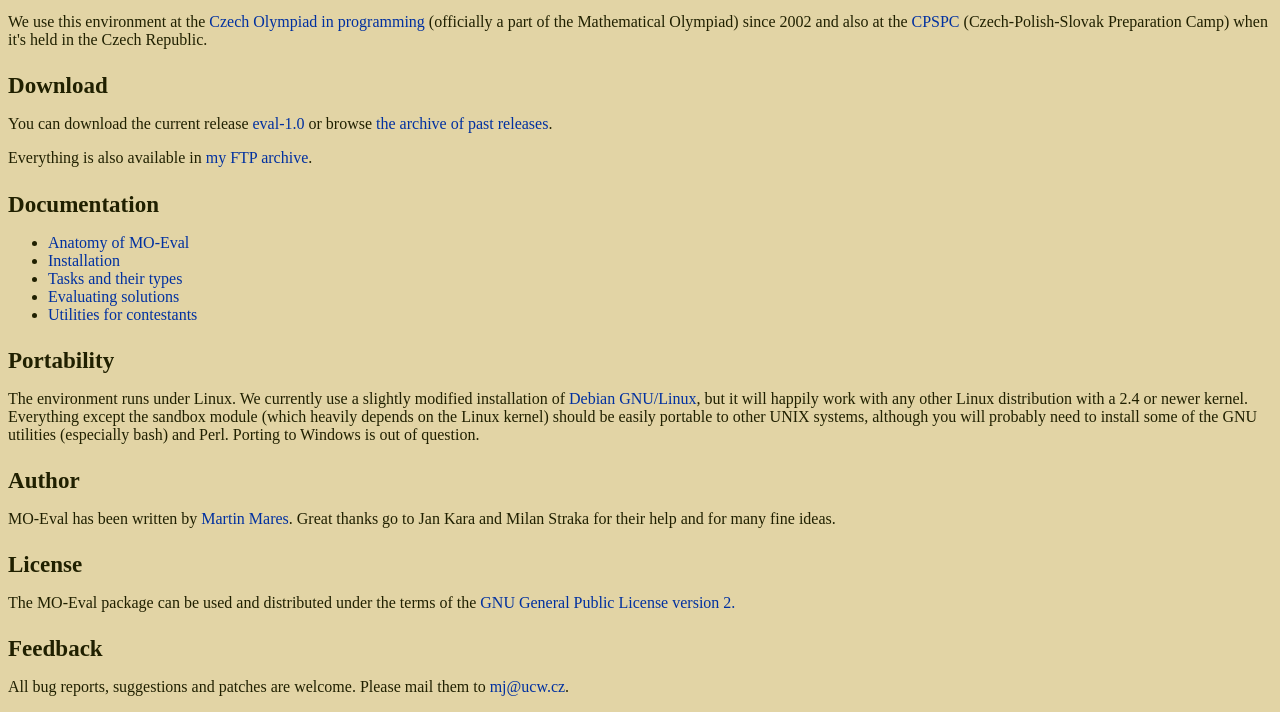
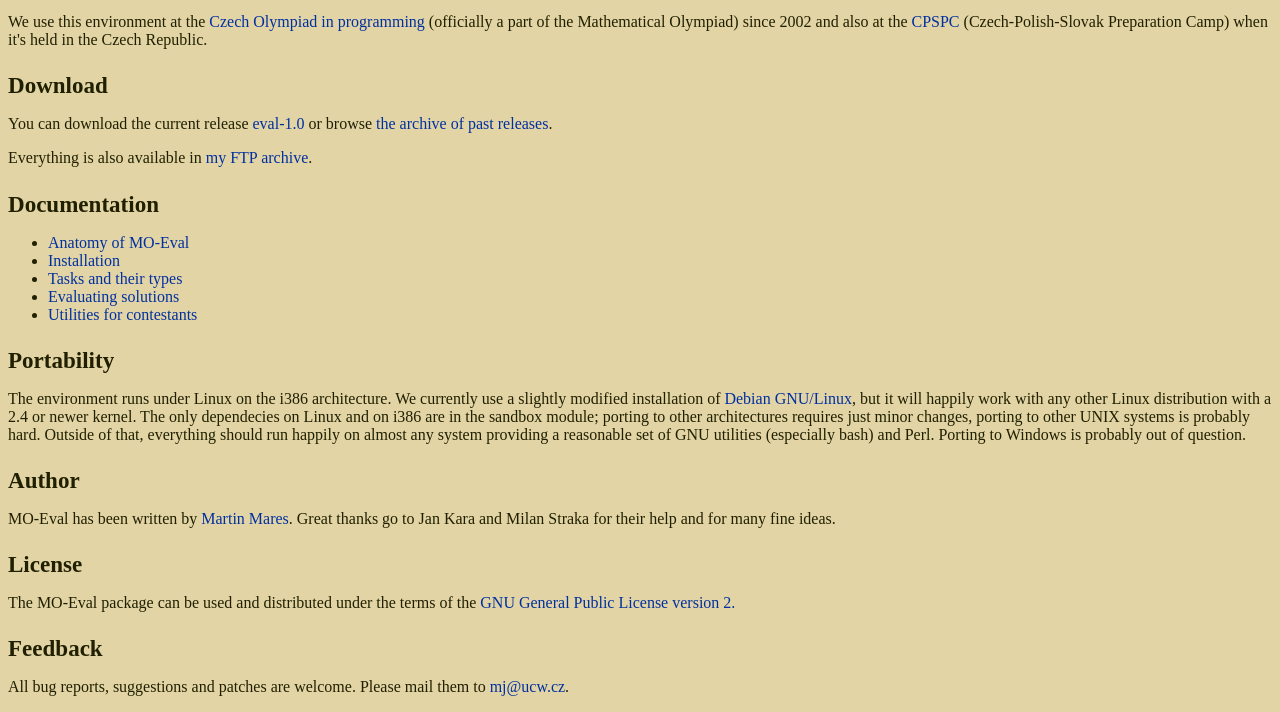
Before and after one commit to bblackham/moe-cms, a plain HTML site: page doc/index.html in a window 1280 px wide. Shown: the part 139-851 px from the top of the page. Drawn offline with Linux system fonts and the light colour scheme.

Commit message:
Mention deps on i386.

```diff
--- a/doc/index.html
+++ b/doc/index.html
@@ -38,10 +38,11 @@ or browse <a href="http://atrey.karlin.mff.cuni.cz/~mj/download/eval/">the archi
 
 <h2>Portability</h2>
 
-<p>The environment runs under Linux. We currently use a slightly modified installation of <a href="http://www.debian.org/">Debian
-GNU/Linux</a>, but it will happily work with any other Linux distribution with a 2.4 or newer kernel. Everything except the sandbox
-module (which heavily depends on the Linux kernel) should be easily portable to other UNIX systems, although you will probably
-need to install some of the GNU utilities (especially bash) and Perl. Porting to Windows is out of question.
+<p>The environment runs under Linux on the i386 architecture. We currently use a slightly modified installation of <a href="http://www.debian.org/">Debian
+GNU/Linux</a>, but it will happily work with any other Linux distribution with a 2.4 or newer kernel. The only dependecies
+on Linux and on i386 are in the sandbox module; porting to other architectures requires just minor changes, porting to other
+UNIX systems is probably hard. Outside of that, everything should run happily on almost any system providing a reasonable
+set of GNU utilities (especially bash) and Perl. Porting to Windows is probably out of question.
 
 <h2>Author</h2>
 
```
